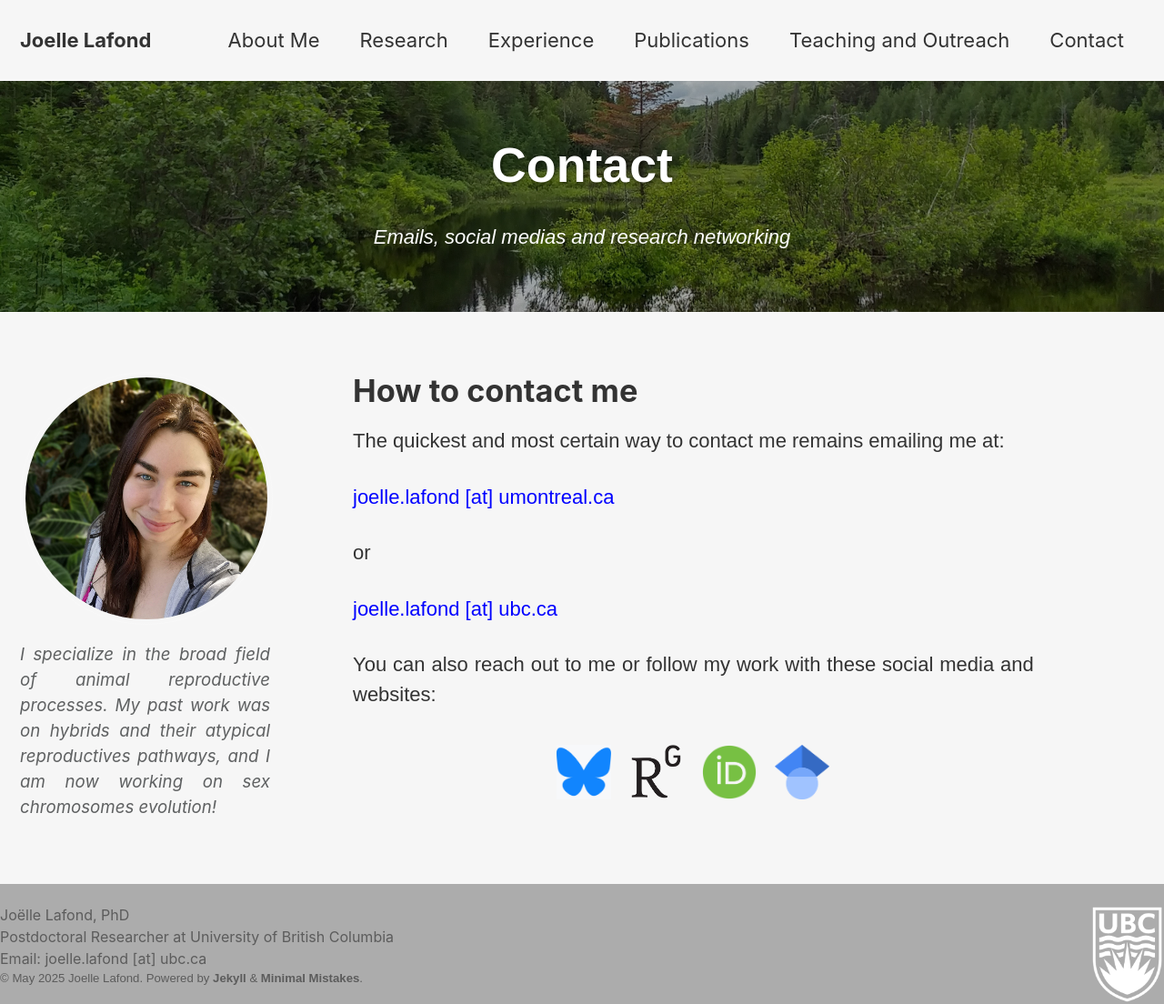
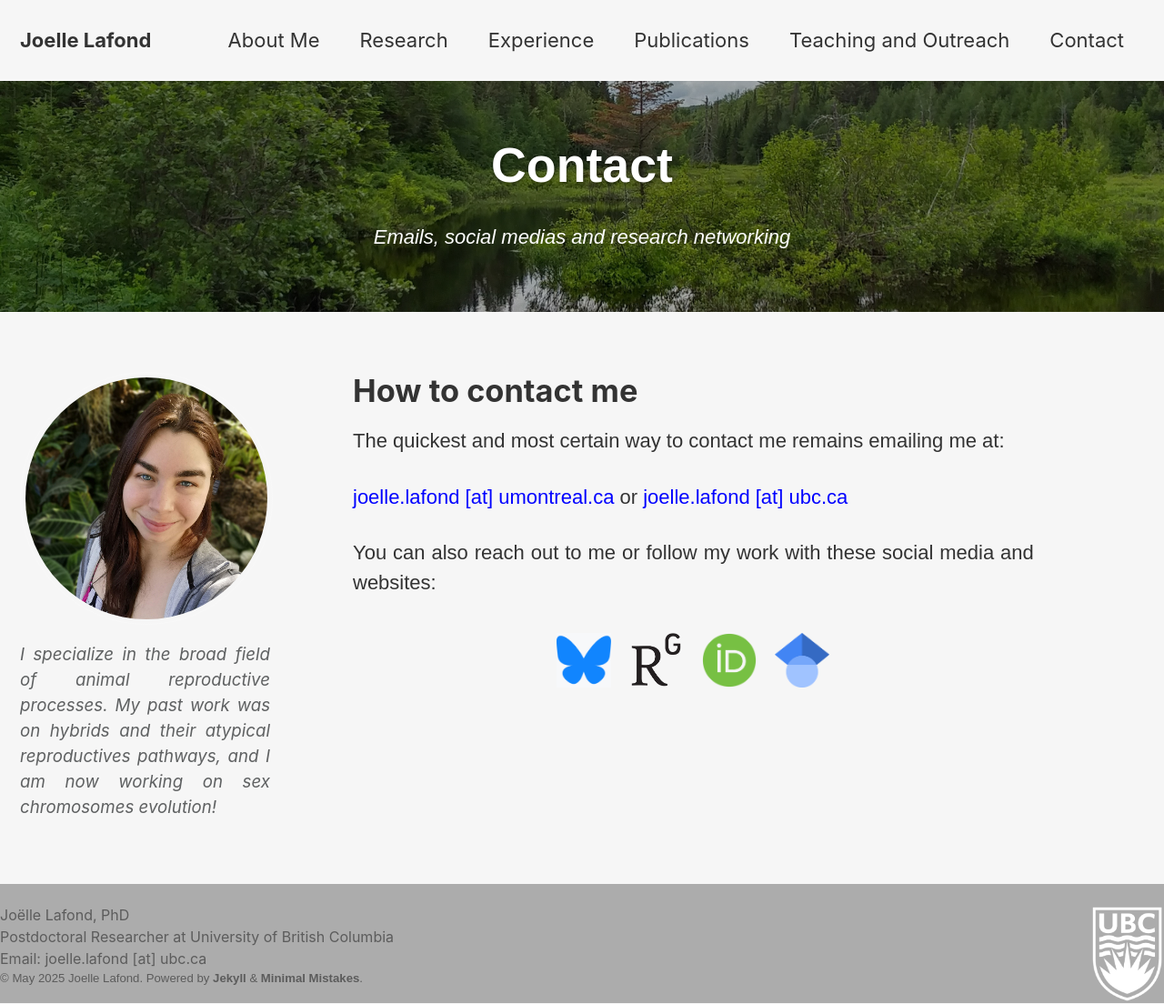
Before and after one commit to JoelleLafond/JoelleLafond.github.io, a Jekyll site: the page built from _pages/6_Contact.md, in a window 1280 px wide and 1104 px high. Shown: the whole window at 91% size. Built offline with Jekyll 4.4.1, drawn with Linux system fonts in a browser that asks for light colours; cached includes are drawn as plain includes.

Commit message:
Update 6_Contact.md

```diff
--- a/_pages/6_Contact.md
+++ b/_pages/6_Contact.md
@@ -15,7 +15,7 @@ excerpt: '<p class="excerpt-post"> Emails, social medias and research networking
 
 The quickest and most certain way to contact me remains emailing me at:
 
-<p align="center" style="color:blue"> joelle.lafond [at] umontreal.ca  <p align="center"> or  <p align="center" style="color:blue"> joelle.lafond [at] ubc.ca </p></p></p>
+<p align="center"> <span style="color:blue"> joelle.lafond [at] umontreal.ca</span> or <span style="color:blue">joelle.lafond [at] ubc.ca </span> </p>
 
 You can also reach out to me or follow my work with these social media and websites:
 
```
